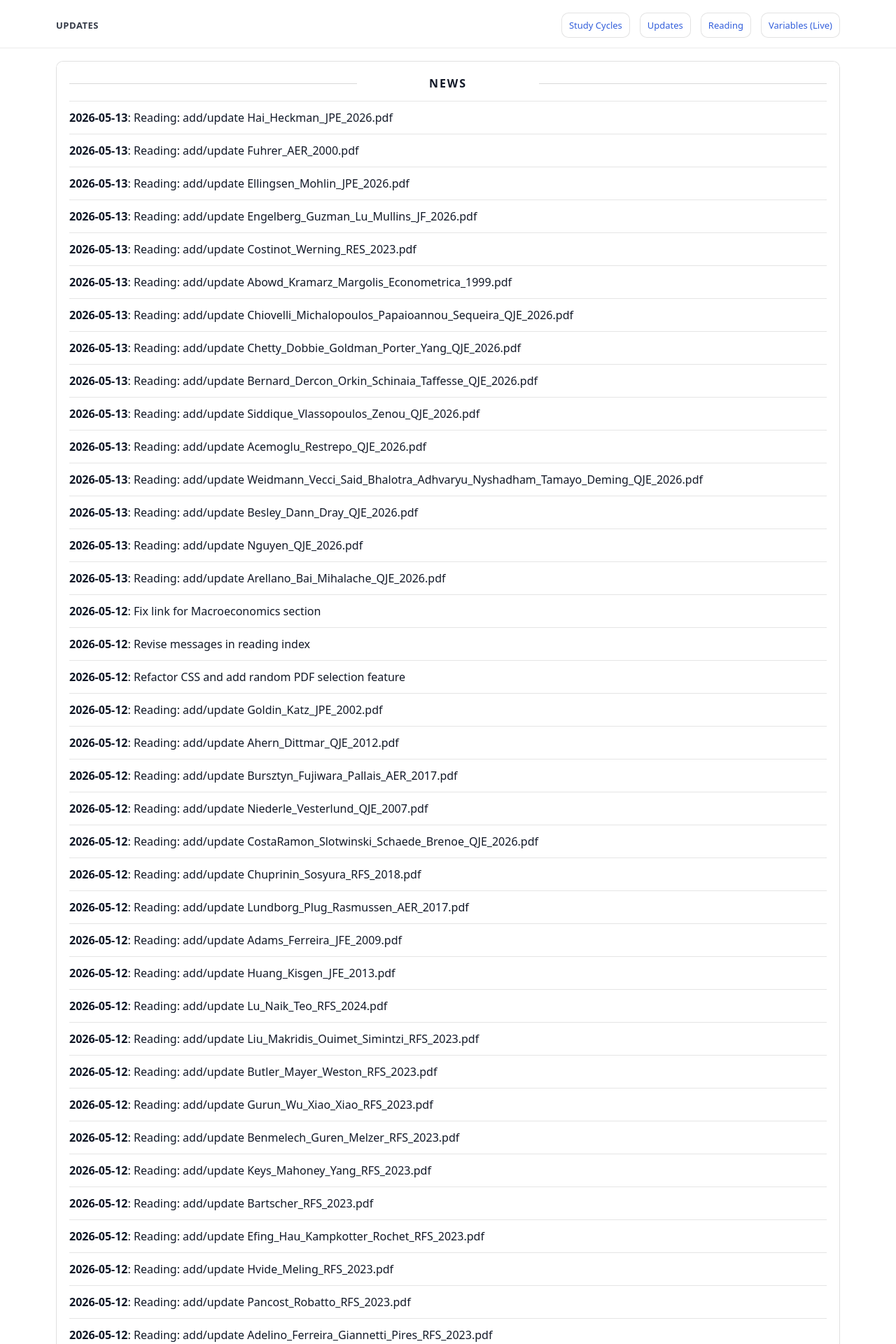
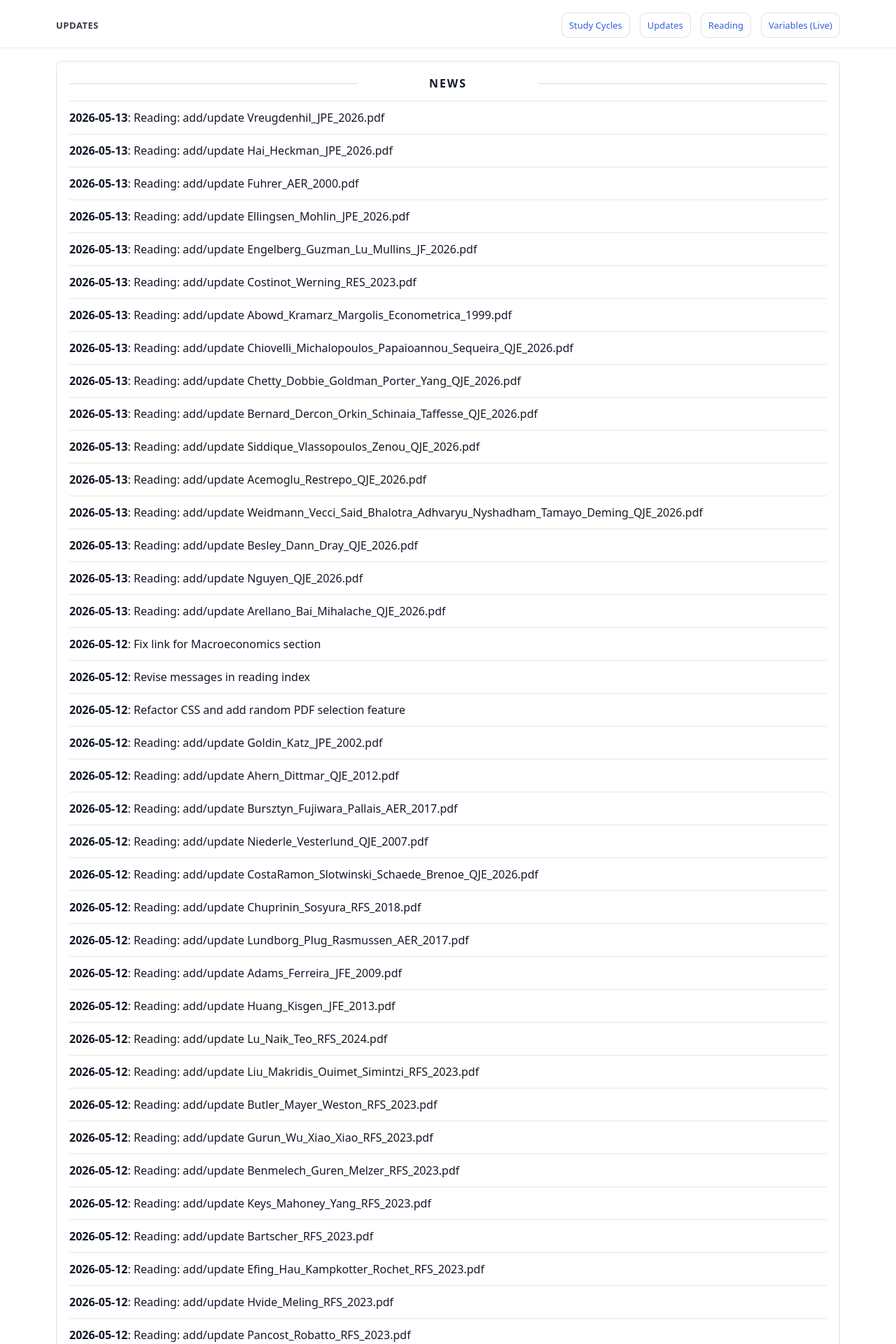
Before and after one commit to yaxinzn/study-archive, a Jekyll site: the page built from updates/index.md, in a window 1280 px wide. Shown: the top 1920 px of the page at 70% size. Built offline with Jekyll 4.4.1, drawn with Linux system fonts in a browser that asks for light colours; some of the changed text lies outside the part shown.

Commit message:
chore: update NEWS feed

```diff
--- a/_data/news.yml
+++ b/_data/news.yml
@@ -1,4 +1,7 @@
 # Auto-generated update history (sorted newest -> oldest). Do not edit manually.
+- ts: "1778665843"
+  date: "2026-05-13"
+  title: "Reading: add/update Vreugdenhil_JPE_2026.pdf"
 - ts: "1778665429"
   date: "2026-05-13"
   title: "Reading: add/update Hai_Heckman_JPE_2026.pdf"
```
